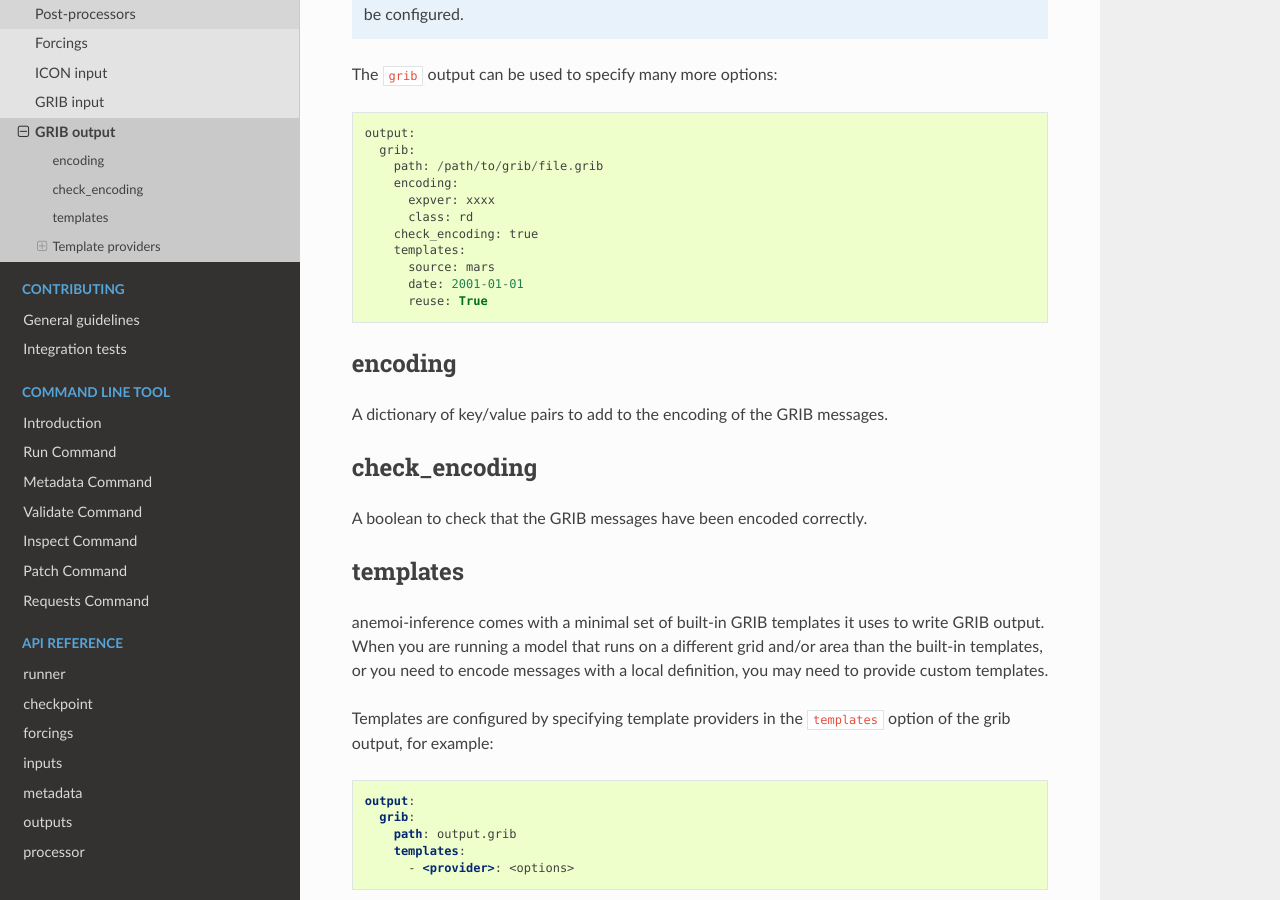
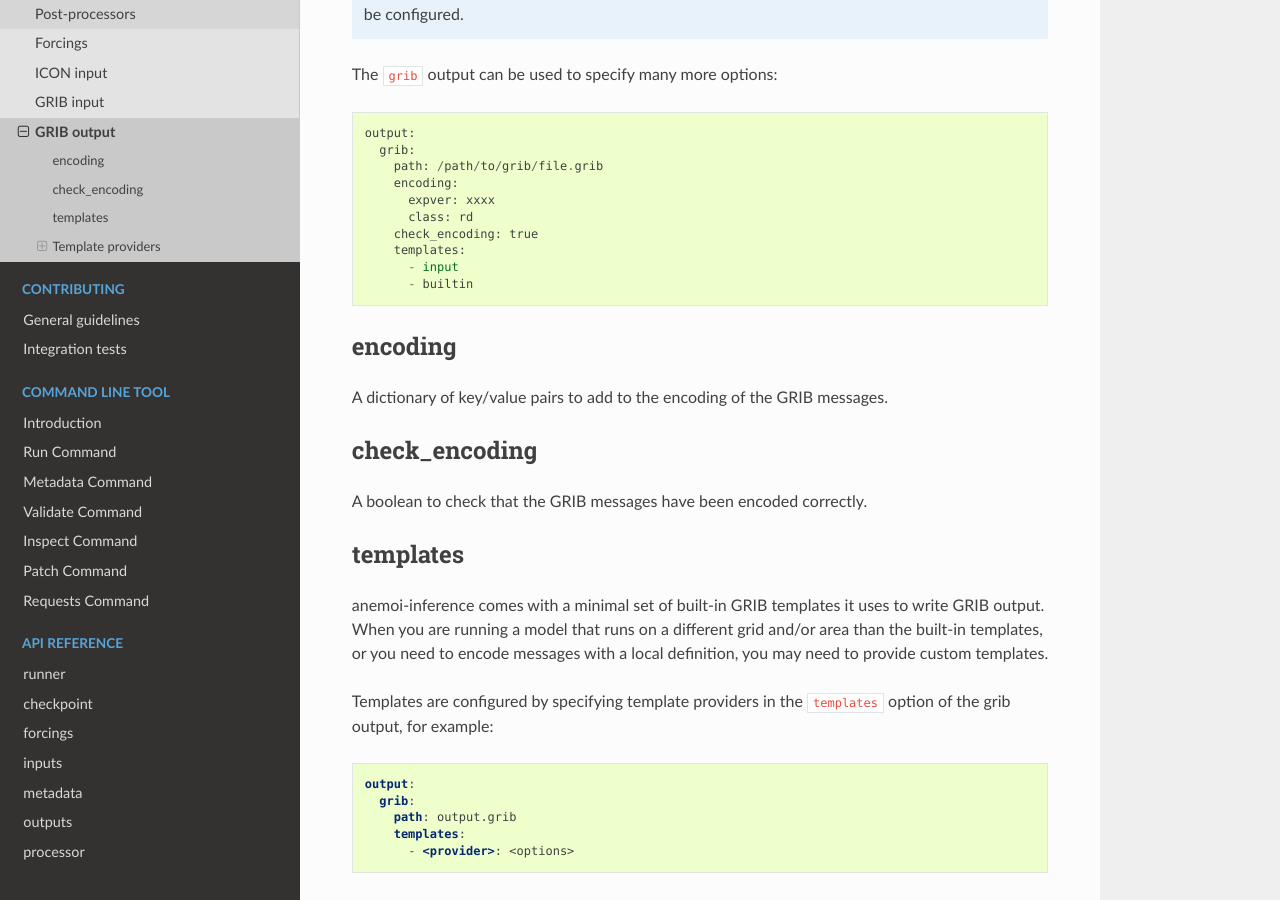
Before and after one commit to ecmwf/anemoi-inference, a Sphinx documentation site: the page built from docs/inference/configs/grib-output.rst, in a window 1280 px wide and 900 px high, scrolled down 419 px. Built offline with Sphinx 7.4.7 and the Read the Docs theme 3.1.0, drawn with Linux system fonts in a browser that asks for light colours; the version number could not be read and is left out.

Commit message:
docs: yaml

```diff
--- a/docs/inference/configs/yaml/grib-output_1.yaml
+++ b/docs/inference/configs/yaml/grib-output_1.yaml
@@ -6,6 +6,5 @@ output:
       class: rd
     check_encoding: true
     templates:
-      source: mars
-      date: 2001-01-01
-      reuse: True
+      - input
+      - builtin
```
